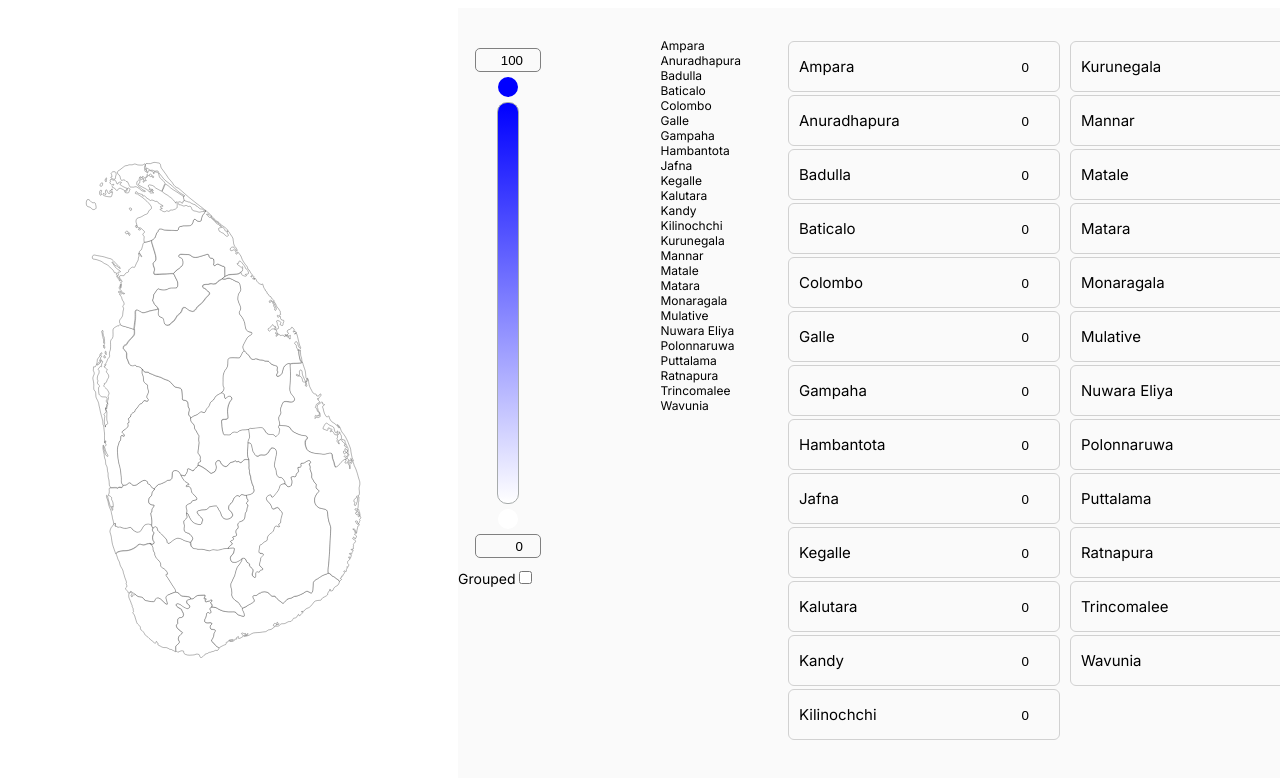
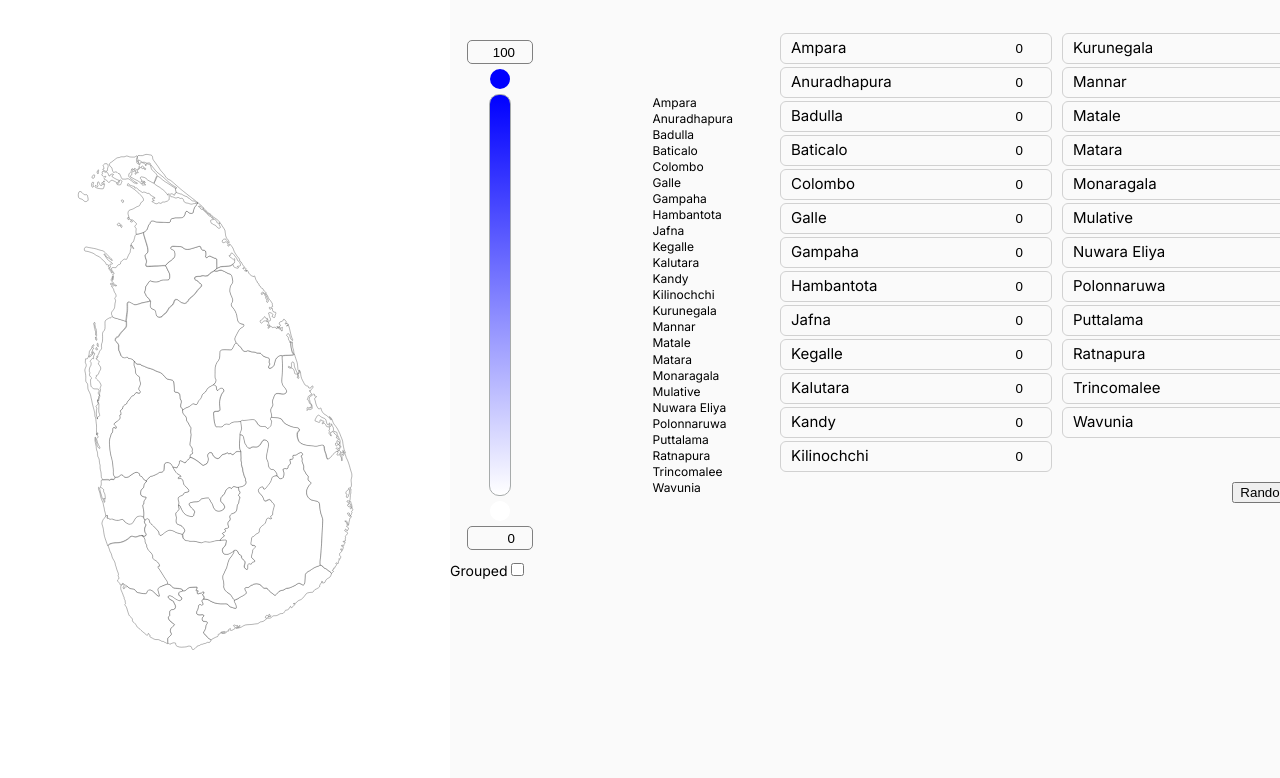
Before and after one commit to Dhammika-Mahendra/data-map, a Next.js app: page / in a window 1280 px wide. Shown: the top 778 px of the page. Built offline with nearby package versions, Linux system fonts and the light colour scheme.

Commit message:
Scale bar color

```diff
--- a/app/globals.css
+++ b/app/globals.css
@@ -26,3 +26,8 @@ body {
   }
 }
  */
+
+body{
+  margin: 0;
+  padding: 0;
+}
--- a/app/page.tsx
+++ b/app/page.tsx
@@ -2,8 +2,8 @@ import Map from "@/pages/Map";
 
 export default function Home() {
   return (
-    <main className="flex min-h-screen flex-col items-center justify-between p-24">
+    <div>
       <Map></Map>
-    </main>
+    </div>
   );
 }
--- a/pages/Confirm.tsx
+++ b/pages/Confirm.tsx
@@ -17,12 +17,12 @@ const Confirm:React.FC<ConfirmProps>=({SetMap,Map,actdist})=>{
  const [range,setRange]=useState<range>({min:0,max:100})
  const [colList,setColList]=useState<colList>([{id:0,c:0,R:255,G:255,B:255},{id:1,c:300,R:0,G:0,B:255}])
  const [group,setGroup]=useState({status:false,groups:2})
-
+ const [scaleCol,setScaleCol]=useState<StrStrArray>(Map)
  //to get a deep copy of distr arr, since scale graph shown only after validation
  //I don't know why spread operator doesn't work
 /*   const copyArr=(arr:StrNmbArray):StrNmbArray=>{
     let Final : StrNmbArray;
-    let unit : StrNmbArrayElem;
+    let unit : [string, number];
     arr.forEach((el)=>{
       unit.push(el[0])
       unit.push(el[1])
@@ -116,6 +116,7 @@ const Confirm:React.FC<ConfirmProps>=({SetMap,Map,actdist})=>{
 
     }
     SetMap(mp)
+    setScaleCol(mp)
  }
 
  //set random values for districts (when clicked random button)------------------------------------
@@ -158,11 +159,11 @@ const Confirm:React.FC<ConfirmProps>=({SetMap,Map,actdist})=>{
               {group.status ? <input type="number" onChange={(e: React.ChangeEvent<HTMLInputElement>)=>setGroup({...group,groups:parseInt(e.target.value)})} style={{width:'40px',height:'25px',margin:'2px',border:'1px solid #fafafa',borderBottom:'1px solid #a7abab'}} value={group.groups}/> : ''}
             </div>
         </div>
-        <Scale arr={scaleAr} min={range.min} max={range.max}></Scale>
+        <Scale arr={scaleAr} arr2={scaleCol} min={range.min} max={range.max}></Scale>
         <div style={{display:'flex',flexDirection:'column'}}>
             <DataField distr={distr} setDistr={setDistr} min={range.min} max={range.max} setValid={setValid}></DataField>
             <div style={{marginTop:'10px',display:'flex',justifyContent:'flex-end'}}>
-              <button onClick={setRandVal}></button>
+              <button onClick={setRandVal}>Random</button>
               <button onClick={sendMapData}>OK</button>
             </div>
         </div>
--- a/pages/DataFieldUnit.tsx
+++ b/pages/DataFieldUnit.tsx
@@ -4,9 +4,9 @@ import { DataFieldUnitProps } from './Datatypes'
 const DataFieldUnit:React.FC<DataFieldUnitProps>=({title,def,setDistVal,index})=>{
 
     const fieldStyle:React.CSSProperties={
+        margin:'0',
         width:'100px',
         height:'25px',
-        margin:'2px',
         border:'1px solid #fafafa',
         borderBottom:'1px solid #fafafa',
         flex:'1',
@@ -17,7 +17,7 @@ const DataFieldUnit:React.FC<DataFieldUnitProps>=({title,def,setDistVal,index})=
 
   return (
     <div style={{display:'flex',alignItems:'baseline',backgroundColor:'#fafafa',marginTop:'3px',paddingLeft:'10px',paddingRight:'10px',borderRadius:'6px',width:'250px',border:'1px solid #d1d1d1'}}>
-        <p style={{fontSize:"15px",flex:1}}>{title}</p>
+        <p style={{fontSize:"15px",flex:1,margin:'0'}}>{title}</p>
         <input type='number' style={fieldStyle} value={def} onChange={(e)=>setDistVal(Number(e.target.value),index)}></input>
     </div>
   )
--- a/pages/Datatypes.ts
+++ b/pages/Datatypes.ts
@@ -33,6 +33,7 @@ export interface DataFieldProps{
 
 export interface ScaleProps{
     arr:StrNmbArray,
+    arr2:StrStrArray,
     min:number,
     max:number
 }
--- a/pages/Navigpoint.tsx
+++ b/pages/Navigpoint.tsx
@@ -4,7 +4,7 @@ import { Navig } from './Datatypes';
 const Navigpoint:React.FC<Navig>=({yCoord,xCoord})=>{
   return (
     <>
-    {xCoord>5 && xCoord<45 ? <div style={{width:"50px",height:"50px",position:"absolute",backgroundColor:"wheat",right:"25px",top:`${yCoord}px`}}>
+    {xCoord>5 && xCoord<20 && yCoord>=0 && yCoord<=400? <div style={{width:"50px",height:"50px",position:"absolute",backgroundColor:"wheat",right:"25px",top:`${yCoord}px`}}>
         <h3>{yCoord}</h3>
     </div>: <></>}
     </>
--- a/pages/Scale.tsx
+++ b/pages/Scale.tsx
@@ -1,17 +1,26 @@
 import React from 'react'
-import { ScaleProps, StrNmbArrayElem } from './Datatypes'
+import { ScaleProps, StrNmbArrayElem, StrStrArray } from './Datatypes'
 
-const Scale:React.FC<ScaleProps>=({arr,min,max})=>{
+const Scale:React.FC<ScaleProps>=({arr,arr2,min,max})=>{
 
   arr.sort((a, b) => b[1] - a[1])
 
+  const findCol=(arr:StrStrArray, letter:string):string=>{
+    for (let i = 0; i < arr.length; i++) {
+      if (arr[i][0] === letter) {
+        return arr[i][1];
+      }
+    }
+    return 'rgb(255,255,255)'; // return null if the letter is not found
+  }
+
   return (
-    <div style={{width:'230px',height:'400px'}}>
+    <div style={{display:'flex',flexDirection:'column',justifyContent:'space-between',width:'230px',height:'400px',paddingTop:'65px'}}>
       {
         arr.map((el:StrNmbArrayElem)=>{
           return <div style={{fontSize:'12px',width:'200px',display:'flex',alignItems:'center'}}>
                     <div style={{width:'100px',display:'flex',justifyContent:'right',flex:1}}>
-                        <div style={{backgroundColor:'#2196f3',height:'2px',width:`${(el[1]-min)/(max-min)*100}px`}}></div>
+                        <div style={{backgroundColor:findCol(arr2,el[0]),height:'2px',width:`${(el[1]-min)/(max-min)*100}px`}}></div>
                     </div>
                     <div style={{width:'90px',display:'flex',justifyContent:'left',flex:1,paddingLeft:'5px'}}>
                       {el[0]}
```
